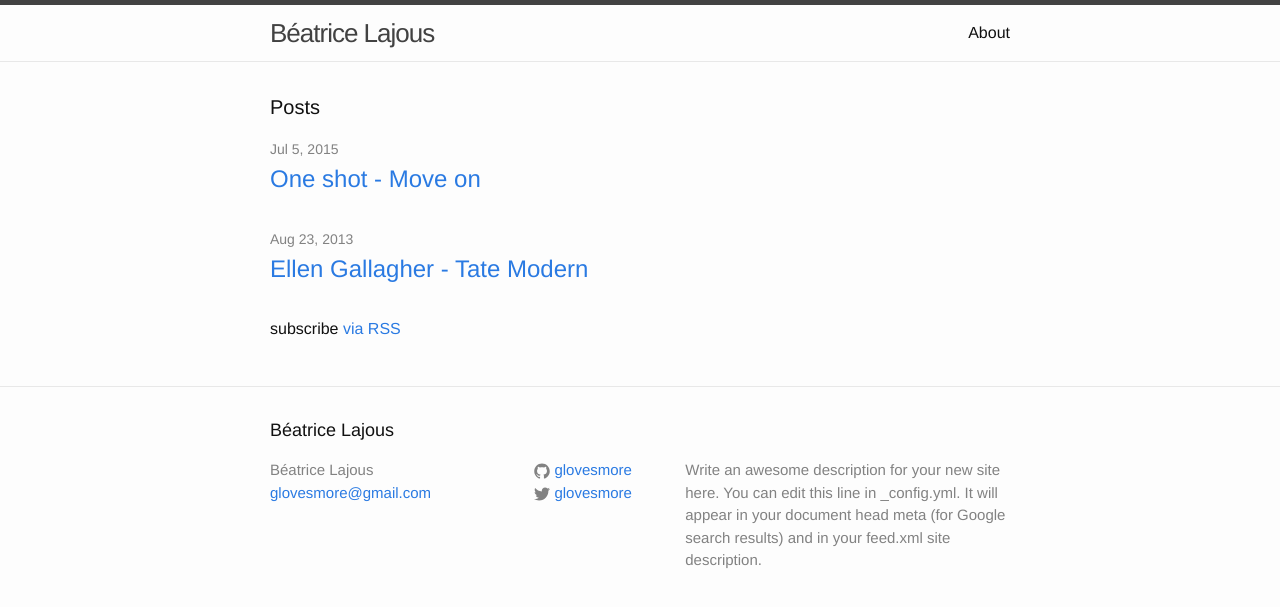
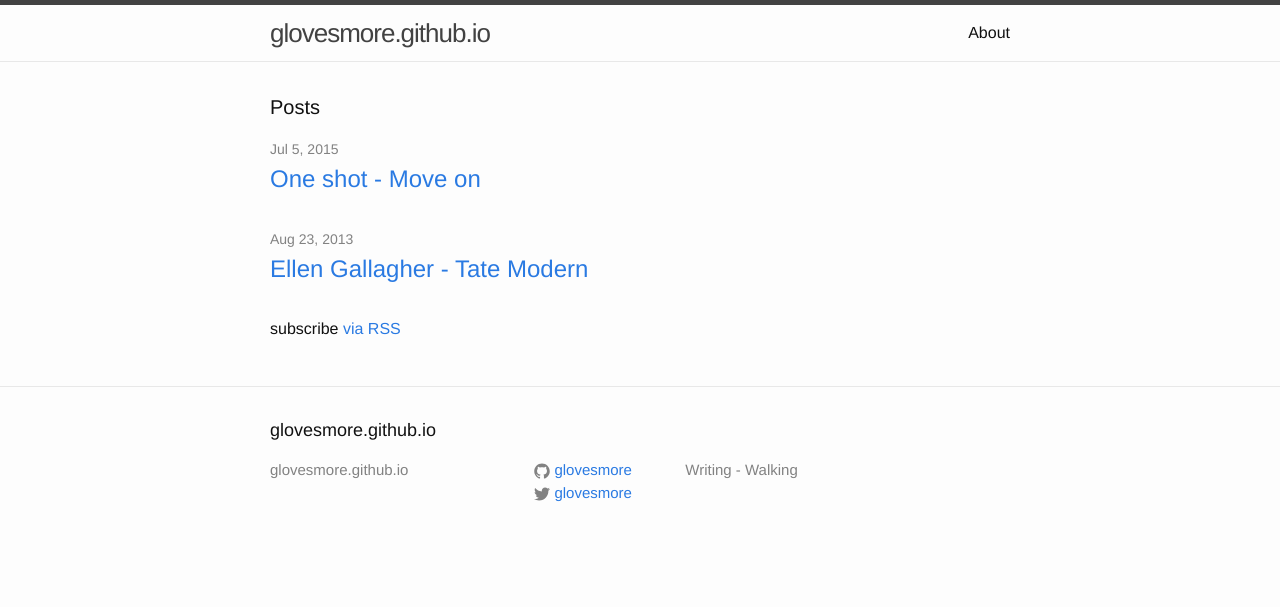
Before and after one commit to Glovesmore/glovesmore.github.io, a Jekyll site: the page built from index.html, in a window 1280 px wide. Shown: the top 607 px of the page. Built offline with Jekyll 4.4.1, drawn with Linux system fonts in a browser that asks for light colours.

Commit message:
XML edits

```diff
--- a/_config.yml
+++ b/_config.yml
@@ -1,10 +1,6 @@
 # Site settings
-title: Béatrice Lajous
-email: glovesmore@gmail.com
 description: > # this means to ignore newlines until "baseurl:"
-   Write an awesome description for your new site here. You can edit this
-   line in _config.yml. It will appear in your document head meta (for
-   Google search results) and in your feed.xml site description.
+   Writing - Walking
 
 baseurl: "" # the subpath of your site, e.g. /blog/
 url: "glovesmore.github.io" # the base hostname & protocol for your site
```
